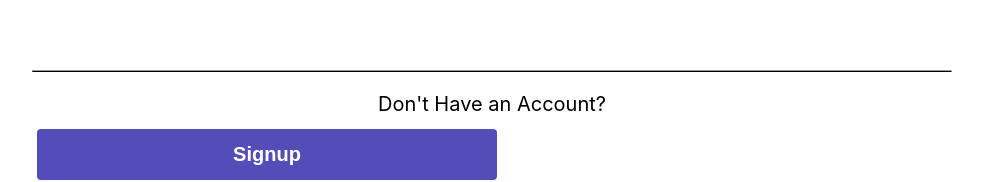
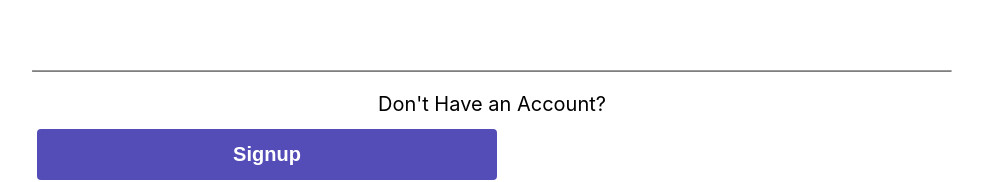
Before and after one commit to Andrewstahl/phase-4-final-project, a React (Create React App) app in the folder client/: page / in a window 1280 px wide. Shown: the part 463-645 px from the top of the page, without its empty margins (148-1131 px from the left). Built offline with nearby package versions, Linux system fonts and the light colour scheme; no server answers.

Commit message:
Slight adjustments for formatting

```diff
--- a/client/src/pages/Login.js
+++ b/client/src/pages/Login.js
@@ -44,7 +44,7 @@ function Login({ onLogin }) {
 }
 
 const Divider = styled.hr`
-  border-bottom: 1px solid #000;
+  border-bottom: 1px solid grey;
   margin: 10px 0;
 `;
 
```
